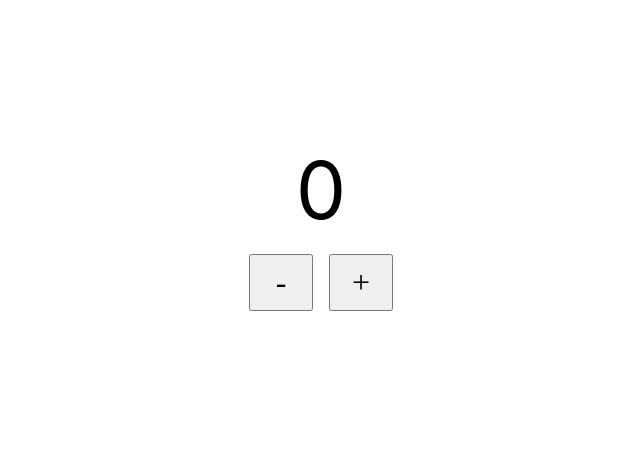
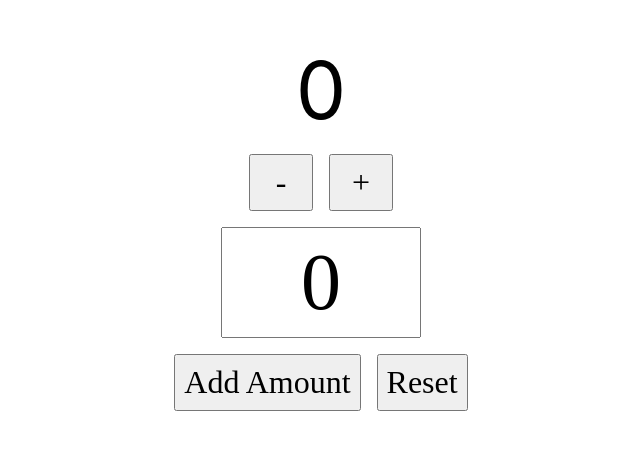
Before and after one commit to Drew-L-Nelson/Redux-Toolkit, a React (Create React App) app: page / in a window 1280 px wide. Shown: the part 166-616 px from the top of the page, without its empty margins (319-959 px from the left). Built offline with nearby package versions, Linux system fonts and the light colour scheme.

Commit message:
new buttons added for Reset and Add Amount

```diff
--- a/src/features/counter/Counter.js
+++ b/src/features/counter/Counter.js
@@ -23,6 +23,22 @@ const Counter = () => {
         <button onClick={() => dispatch(decrement())}>-</button>
         <button onClick={() => dispatch(increment())}>+</button>
       </div>
+
+      <input
+        type="text"
+        value={incrementAmount}
+        onChange={(e) => setIncrementAmount(e.target.value)}
+      />
+
+      <div>
+        <button onClick={() => dispatch(incrementByAmount(addValue))}>
+          Add Amount
+        </button>
+        <button onClick={resetAll}>
+          Reset
+        </button>
+      </div>
+
     </section>
   )
 }
```
